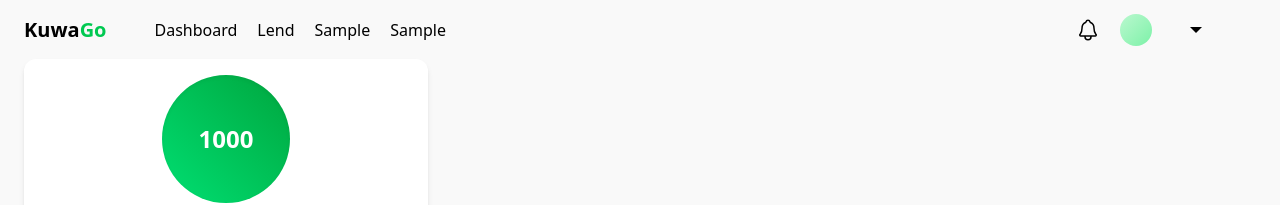
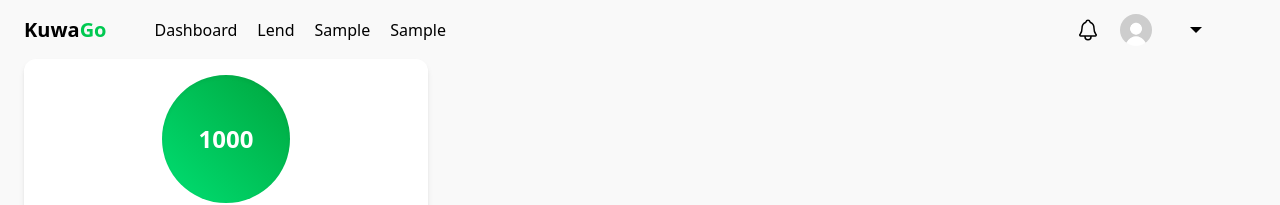
Before and after one commit to soliken1/Kuwago, a Next.js app: page /dashboard in a window 1280 px wide. Shown: the top 205 px of the page. Built offline with nearby package versions, Linux system fonts and the light colour scheme.

Commit message:
Profile Initial Screen and Dynamic Data Renderings

```diff
--- a/next.config.ts
+++ b/next.config.ts
@@ -1,6 +1,9 @@
 import type { NextConfig } from "next";
 
 const nextConfig: NextConfig = {
+  images: {
+    domains: ["i.pinimg.com"], // ✅ Add the domain here
+  },
   async rewrites() {
     return [
       {
--- /dev/null
+++ b/src/app/profile/page.tsx
@@ -0,0 +1,5 @@
+import React from "react";
+import ProfileLayout from "@/layout/auth/ProfileLayout";
+export default function Profile() {
+  return <ProfileLayout />;
+}
--- a/src/components/dashboard/client/Navbar.tsx
+++ b/src/components/dashboard/client/Navbar.tsx
@@ -1,22 +1,40 @@
 "use client";
 import Link from "next/link";
-import React, { useState, useEffect } from "react";
+import React, { useState, useEffect, useRef } from "react";
 import { useRouter } from "next/navigation";
 import useLogoutRequest from "@/hooks/auth/requestLogout";
 import { IoMdArrowDropdown } from "react-icons/io";
 import { IoNotificationsOutline } from "react-icons/io5";
+import Image from "next/image";
 
 export default function Navbar() {
   const [isDropdownOpen, setIsDropdownOpen] = useState(false);
   const { logout } = useLogoutRequest();
   const router = useRouter();
-  const [storedUser, setStoredUser] = useState<{ fullName?: string }>({});
+  const dropdownRef = useRef<HTMLDivElement>(null);
+  const [storedUser, setStoredUser] = useState<{
+    fullName?: string;
+    profilePicture?: string;
+  }>({});
 
   useEffect(() => {
     const user = localStorage.getItem("user");
     if (user) {
       setStoredUser(JSON.parse(user));
     }
+  }, []);
+
+  useEffect(() => {
+    const handleClickOutside = (event: MouseEvent) => {
+      if (
+        dropdownRef.current &&
+        !dropdownRef.current.contains(event.target as Node)
+      ) {
+        setIsDropdownOpen(false);
+      }
+    };
+    document.addEventListener("mousedown", handleClickOutside);
+    return () => document.removeEventListener("mousedown", handleClickOutside);
   }, []);
 
   const handleLogout = async () => {
@@ -43,10 +61,19 @@ export default function Navbar() {
 
         {/* Profile dropdown */}
         <div
+          ref={dropdownRef}
           className="flex flex-row gap-4 items-center cursor-pointer relative"
           onClick={() => setIsDropdownOpen(!isDropdownOpen)}
         >
-          <div className="w-8 h-8 rounded-full bg-gradient-to-br to-green-300 from-green-200"></div>
+          <div className="w-8 h-8">
+            <Image
+              className="w-full h-full rounded-full"
+              width={1920}
+              height={1080}
+              src={storedUser.profilePicture || "/Images/User.jpg"}
+              alt="Profile Picture"
+            />
+          </div>
           <label>{storedUser.fullName}</label>
           <IoMdArrowDropdown size={24} />
 
--- /dev/null
+++ b/src/components/profile/server/Sample.tsx
@@ -0,0 +1,4 @@
+import React from "react";
+export default function Sample() {
+  return <div>Hello! I am a Server Side component</div>;
+}
--- /dev/null
+++ b/src/components/sample/server/Sample.tsx
@@ -0,0 +1,4 @@
+import React from "react";
+export default function Sample() {
+  return <div>Hello! I am a Server Side component</div>;
+}
--- /dev/null
+++ b/src/layout/auth/ProfileLayout.tsx
@@ -0,0 +1,4 @@
+import React from "react";
+export default function ProfileLayout() {
+  return <div className="w-screen h-screen flex flex-col"></div>;
+}
```
Also changed, not shown: public/Images/User.jpg (added).
